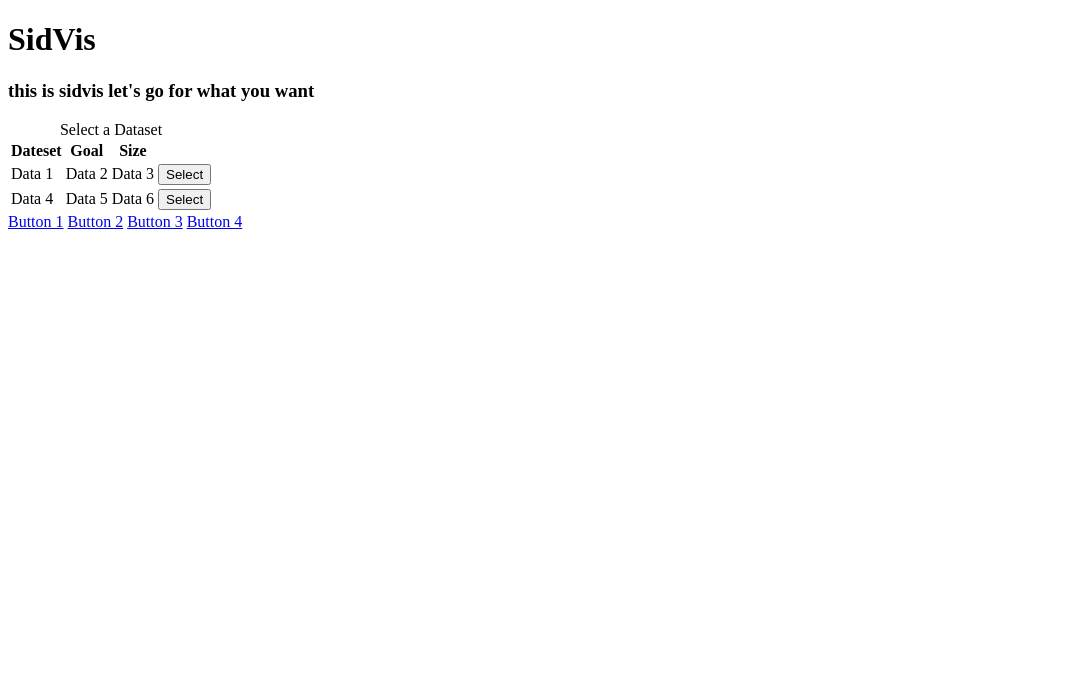
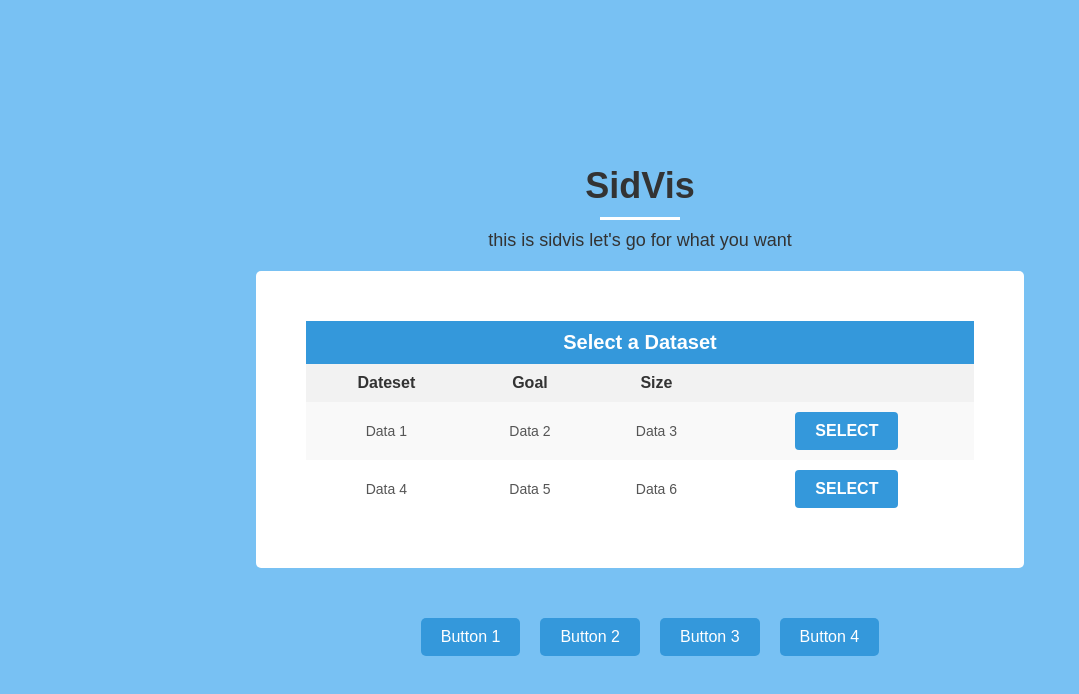
Before and after one commit to rafi-bs23/test2, a plain HTML site: page index.html in a window 1280 px wide. Shown: the whole page, without its empty margins (0-1079 px from the left). Drawn offline with Linux system fonts and the light colour scheme; the site is published under a folder, as on GitHub Pages, so addresses that start at the root find nothing.

Commit message:
second test

```diff
--- a/index.html
+++ b/index.html
@@ -4,7 +4,7 @@
     <meta charset="UTF-8" />
     <meta name="viewport" content="width=device-width, initial-scale=1.0" />
     <title>SidVis</title>
-    <link rel="stylesheet" href="/css/style.css" />
+    <link rel="stylesheet" href="style.css" />
   </head>
   <body>
     <div class="main-container">
@@ -49,7 +49,7 @@
       <div class="container">
         <a href="https://www.example.com" class="button">Button 1</a>
         <a href="https://www.example.com" class="button">Button 2</a>
-        <a href="/html/about.html" class="button">Button 3</a>
+        <a href="about.html" class="button">Button 3</a>
         <a href="https://www.example.com" class="button">Button 4</a>
       </div>
     </div>
```
Also changed, not shown: about.html (renamed from html/about.html, +1 -1 lines), about.css (renamed from css/about.css), style.css (renamed from css/style.css).
